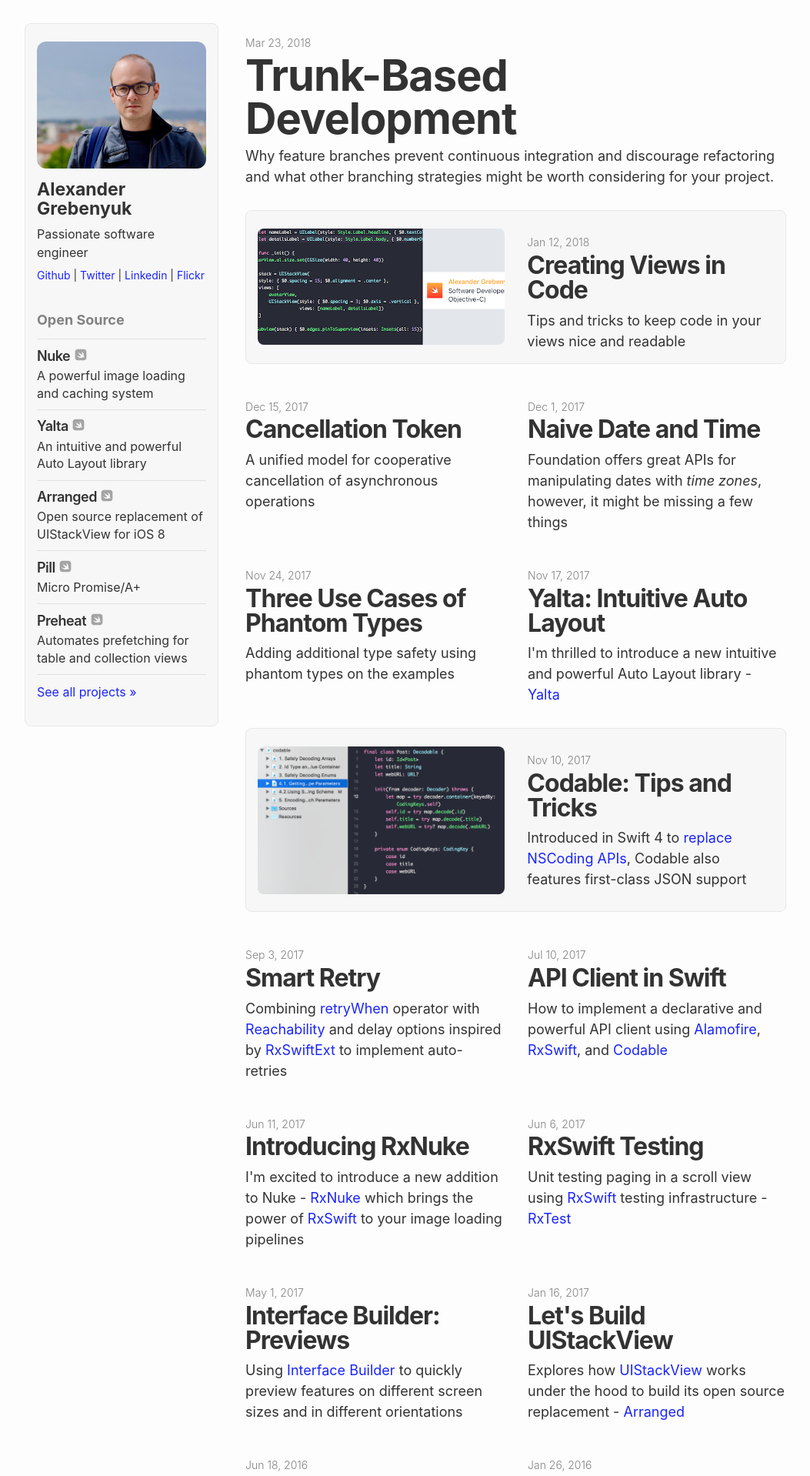
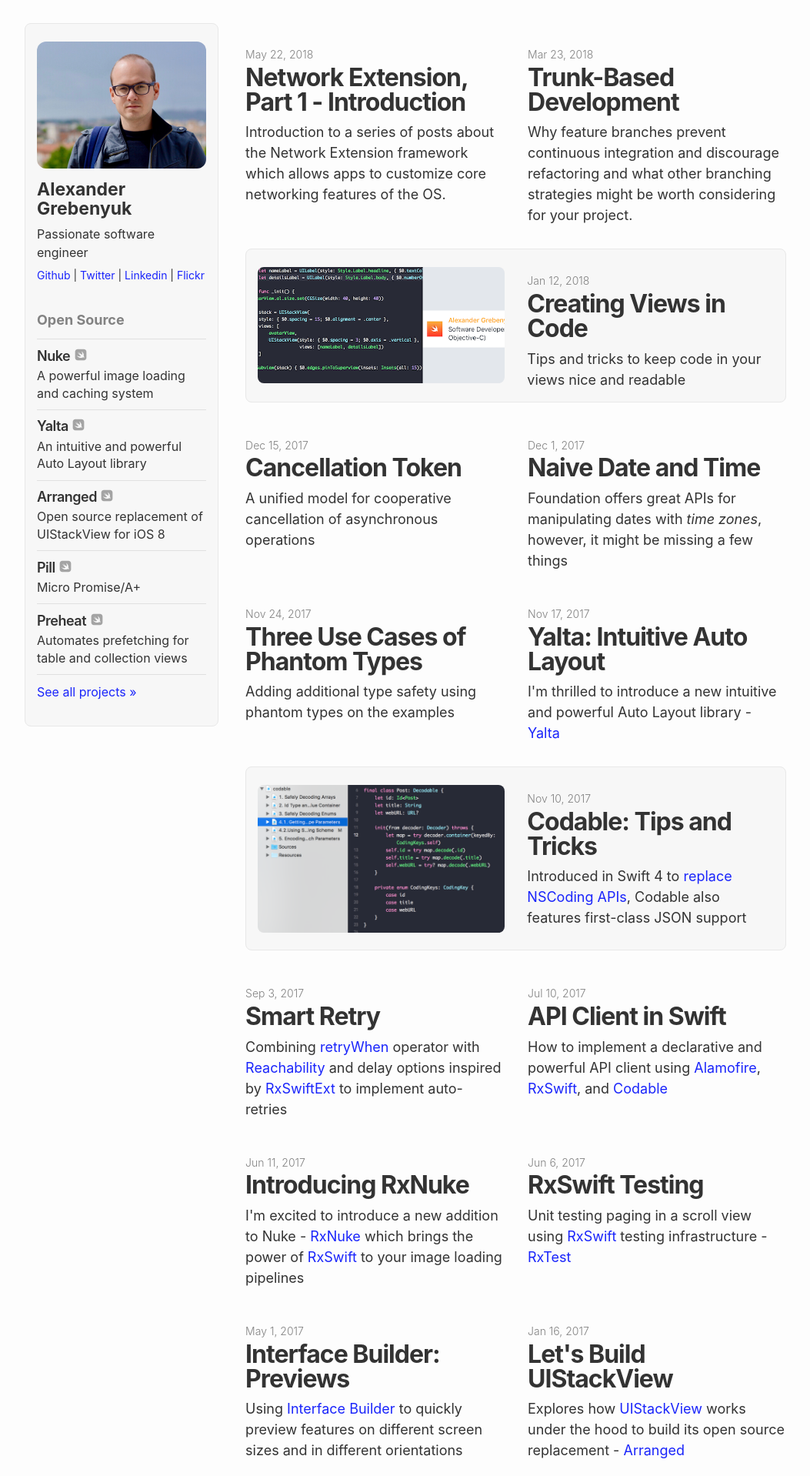
Before and after one commit to hyling/kean.github.io, a Jekyll site: the page built from index.html, in a window 1280 px wide. Shown: the top 1918 px of the page at 77% size, without its empty margins (113-1166 px from the left). Built offline with Jekyll 4.4.1, drawn with Linux system fonts in a browser that asks for light colours; some of the changed lines change nothing that is shown.

Commit message:
Add post 'Network Extension, Part 1 - Introduction'

```diff
--- a/_config.yml
+++ b/_config.yml
@@ -19,7 +19,9 @@ future: true
 
 # Site specific
 # e.g. f7b08862-3571-4c61-a7a2-9a5f742fc10a
-featured_post: f7b08862-3571-4c61-a7a2-9a5f742fc10a
+featured_posts:
+  # - 5d99141e-9678-43af-975c-8ca5f736cb4a
+  # - f7b08862-3571-4c61-a7a2-9a5f742fc10a
 
 gems:
   - jekyll-redirect-from
--- /dev/null
+++ b/_posts/2018-05-22-network-extensions-intro.markdown
@@ -0,0 +1,73 @@
+---
+layout: post
+title: "Network Extension, Part 1 - Introduction"
+subtitle: "Introduction to a series of posts about the Network Extension framework which allows apps to customize core networking features of the OS."
+date: 2018-05-22 18:00:00 +0300
+category: programming
+tags: programming
+permalink: /post/network-extensions-into
+uuid: 5d99141e-9678-43af-975c-8ca5f736cb4a
+---
+
+If you haven't used the [Network Extension](https://developer.apple.com/documentation/networkextension) framework before, you might be surprised at how rich and powerful it is. There's probably no other framework on iOS (it's also available on macOS) that gives you such low-level access to the system.
+
+The Network Extension is an expansive framework. It provides a set of APIs that can be used to customize core networking features of the OS. What makes it especially exciting is that there are some surprising applications of some of the extensions which probably weren't envisioned by Apple (e.g. recently released [Charles for iOS](https://www.charlesproxy.com/documentation/ios/) is built using network extensions).
+
+This is **the first post in a series** about the Network Extension framework. I'm going to start with a high-level overview, dive deep into some of the most interesting extensions and explore a couple of apps that already take the powerful features provided by this fantastic framework.
+
+# Prerequisites
+
+It's best to read this series when you're already familiar with the basics of network protocols. It should be enough to understand the basics of IP, TCP and UDP, and a bit about VPN. There is a lot of information available online. Regardless of whether you go through a tutorial or [an RFC](https://tools.ietf.org/html/rfc791), I would recommend installing [Wireshark](https://www.wireshark.org) and inspecting one or two [sample captures](https://wiki.wireshark.org/SampleCaptures).
+
+> Wireshark is one of my favorite developer tools, I would definitely recommend trying it. It's a perfect instrument that would give you a good understanding of how internet protocols work together and what actually goes over the wire. And it's free!
+
+<img src="{{ site.url }}/images/posts/network-extensions/wireshark_sample.png">
+
+# Network Extensions Overview
+
+Let's start with an overview of the available network extensions. There is already a good overview available [in the Developer Library](https://developer.apple.com/documentation/networkextension), but it does miss a few things.
+
+I'm also going to highlight the requirements of each of the extensions. Some are only available on iOS 11, but that's easy to figure out. What's harder to notice is that some extensions only work on [supervised devices](https://support.apple.com/en-us/HT202837), dramatically limiting where the apps that use them can be deployed. It's better to know about these limitations beforehands so that you wouldn't waste your time exploring an extension which you can't use.
+
+> Unfortunately, the official documentation fails to highlight some of these limitations. For example, `NEDNSProxyProvider` is only available on supervised devices, but the Developer Library fails to mention that - [I've opened a radar](http://www.openradar.me/39204153). Please keep in mind that sometimes these limitations get relaxed, so be sure to always check the official documentation. For example, there is [a request by KrauseFx](http://www.openradar.me/37878136) to make `NEFilterContentProvider` available on non-supervised devices.
+
+There is no need to remember everything in the this section - it's just a high-level overview that provides a general idea of what the Network Extension framework is about.
+
+## Personal VPN
+
+The **[`NEVPNManager`](https://developer.apple.com/documentation/networkextension/nevpnmanager) (iOS 8+)** API gives apps the ability to create and manage a VPN configuration (one per app).
+
+## Network Tunneling Protocol Client
+
+The `NETunnelProvider` APIs allow apps to implement the client side of a custom network tunneling protocol (e.g. VPN protocols).
+
+- **[`NEPacketTunnelProvider`](https://developer.apple.com/documentation/networkextension/nepackettunnelprovider) (iOS 9+)** gives its subclasses access to reading and writing to a virtual network interface. In general, you would establish the connection with a VPN server, configure the tunnel, and start reading IP packets coming from the virtual network interface and sending them to the VPN server.
+
+- **[`NEAppProxyProvider`](https://developer.apple.com/documentation/networkextension/neappproxyprovider) (iOS 9+, supervised devices, managed apps only)** is very similar to the `NEPacketTunnelProvider`, but operates on a TCP/UDP level instead of IP level.
+
+The provider subclass should be added inside a special app extension target. The app extension will be automatically started by the system when necessary. In some cases, e.g. always-on VPN, the process running an extension will run indefinitely and will automatically be started even after the system restart.
+
+> You won't be able to run any of these app extensions in a simulator, and to run in on a device you will need to create an entitlement.
+
+## On-Device Network Content Filter
+
+The **[`NEFilterProvider`](https://developer.apple.com/documentation/networkextension/nefilterprovider) (iOS 9+, supervised devices)** APIs give the ability to filter network traffic on iOS devices. This API was designed primarily for devices owned by schools. In general, most schools have some sort of content filtering enabled on their local WiFi networks, but that doesn't work with mobile networks. With `NEFilterProvider` the traffic filtering is going to work regardless of which network the device is connected to.
+
+## DNS Proxy
+
+The **[`NEDNSProxyProvider`](https://developer.apple.com/documentation/networkextension/nednsproxyprovider) (iOS 11+, supervised devices)** API allows apps to intercept all of the network traffic coming from the device. This allows apps to send DNS queries to preferred DNS servers, use custom DNS protocols (e.g. DNS over HTTPS which is supported by recently introduced [Cloudflare DNS](https://developers.cloudflare.com/1.1.1.1/dns-over-https/), by [Google Public DNS](https://developers.google.com/speed/public-dns/docs/dns-over-https) and other DNS services), and more. One of the reasons to use custom (and encrypted) DNS protocols is to avoid [DNS hijacking](https://www.dnsoverride.com/dns-hijacking-by-some-mobile-carriers/), which is a common practice among US mobile network operators.
+
+## Wi-Fi Hotspot Authentication and Configuration
+
+The **[`NEHotspotHelper`](https://developer.apple.com/documentation/networkextension/nehotspothelper) (iOS 9+)** API gives apps the ability to perform custom authentication for Wi-Fi Hotspots. It can also give users a way to seamlessly connect to a large network of Wi-Fi Hotspots. The **[`NEHotspotConfiguration`](https://developer.apple.com/documentation/networkextension/nehotspotconfiguration) (iOS 11+)** API lets apps configure these hotspots.
+
+# Upcoming Posts
+
+The next post in the series is going to be a deep dive into `NEPacketTunnelProvider` (the most powerful and the most low-level extension) and into Apple's sample project - [SimpleTunnel](https://developer.apple.com/library/content/samplecode/SimpleTunnel/Introduction/Intro.html). It's going to be a practical hands-on experience, please stay tuned.
+
+# References
+
+- [Apple Developer Documentation: NetworkExtension Framework](https://developer.apple.com/documentation/networkextension)
+- [WWDC 2017. Session 707: Advances in Networking, Part 1](https://developer.apple.com/videos/play/wwdc2017/707)
+- [WWDC 2017. Session 709: Advances in Networking, Part 2](https://developer.apple.com/videos/play/wwdc2017/709/)
+- [WWDC 2015. Session 717: What's New in NetworkExtension and VPN](https://developer.apple.com/videos/wwdc/2015/?id=717)
--- a/_sass/_base.scss
+++ b/_sass/_base.scss
@@ -41,7 +41,7 @@ p,
 
 h1, h2, h3
 %vertical-rhythm {
-    margin-top: $spacing-unit * 1.25;
+    margin-top: $spacing-unit * 1;
     @include media-query($on-palm) {
         margin-top: $spacing-unit * 1;
     }
--- a/_sass/_blog.scss
+++ b/_sass/_blog.scss
@@ -27,11 +27,16 @@
 }
 
 .post-content {
+    h1 {
+        font-size: 30px;
+
+    }
+
     h2 {
         font-size: 22px;
 
-        margin-bottom: $spacing-unit / 2;
-        margin-top: $spacing-unit / 1.5;
+        // margin-bottom: $spacing-unit / 2;
+        margin-top: $spacing-unit;
     }
 
     h3 {
--- a/index.html
+++ b/index.html
@@ -16,7 +16,7 @@ redirect_from: /blog/
 <div class="home-posts-container">
 
 {% for post in site.posts %}
-	{% if post.uuid == site.featured_post %}
+	{% if site.featured_posts contains post.uuid %}
 	<div class="blog__post-preview-featured__container">
 	    {% include post_preview.html %}
 	</div>
@@ -25,7 +25,7 @@ redirect_from: /blog/
 
 <div class="blog__post-preview__list-container">
 {% for post in site.posts %}
-	{% if post.uuid != site.featured_post %}
+	{% unless site.featured_posts contains post.uuid %}
 	{% if post.cover != NULL %}
 	<div class="blog__post-preview-with-cover__container">
 	    {% include post_preview_with_cover.html %}
@@ -35,7 +35,7 @@ redirect_from: /blog/
 	    {% include post_preview.html %}
 	</div>
 	{% endif %}
-	{% endif %}
+	{% endunless %}
 {% endfor %}
 </div>
 
```
Also changed, not shown: images/posts/network-extensions/wireshark_sample.png (added).
